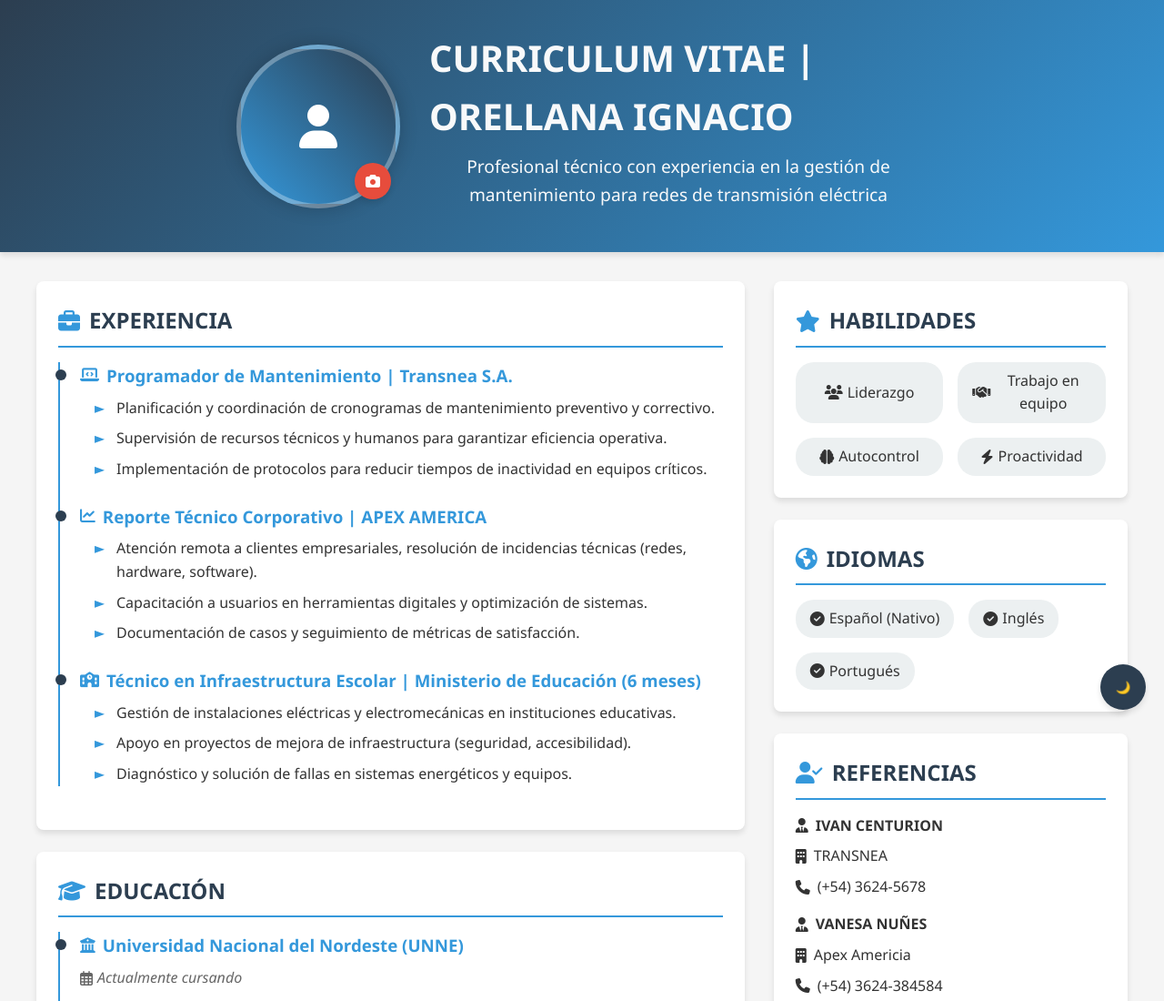
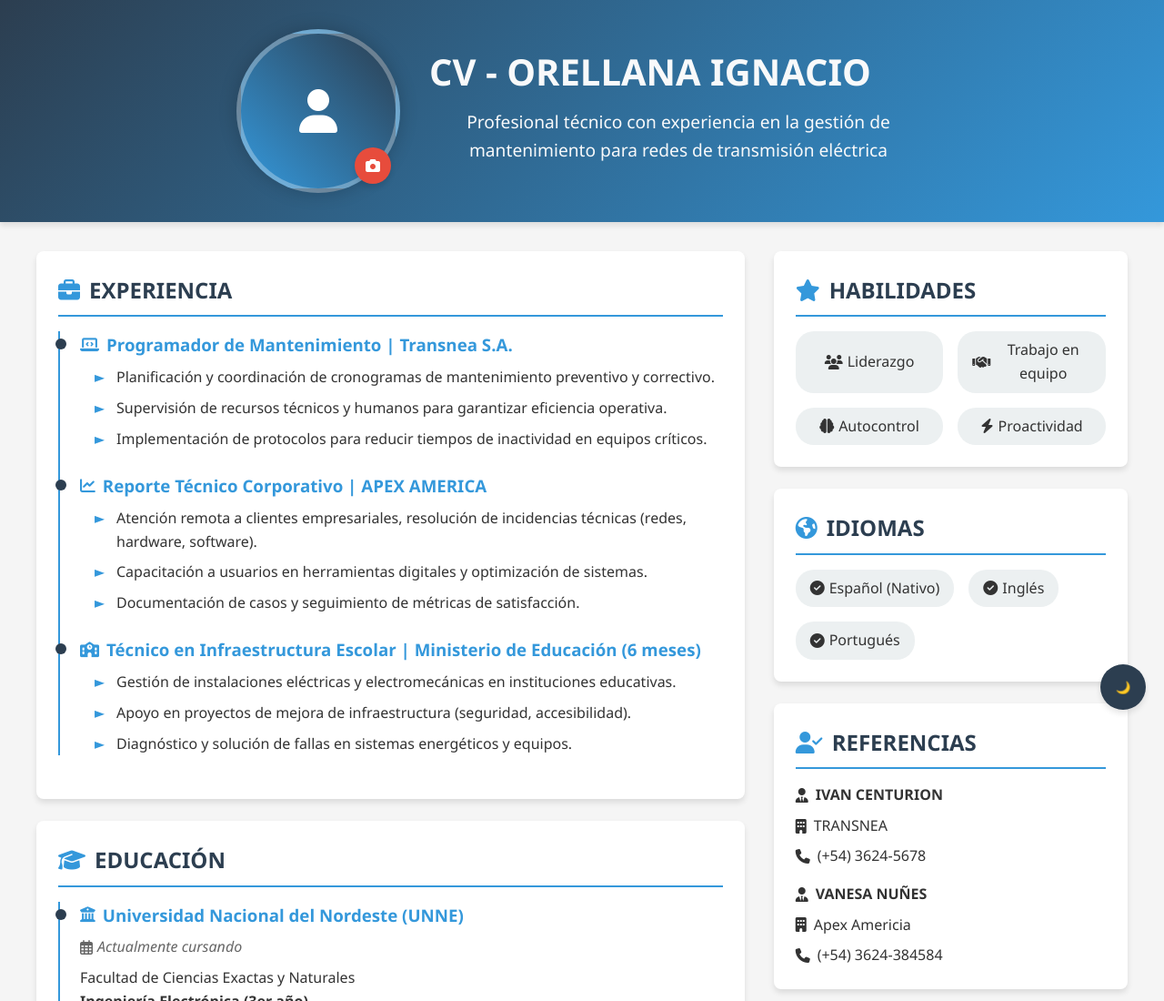
Before and after one commit to IgnaFull/CV, a plain HTML site: page index.html in a window 1280 px wide. Shown: the top 1100 px of the page at 91% size. Drawn offline with Linux system fonts and the light colour scheme.

Commit message:
Actualicé mi CV

```diff
--- a/index.html
+++ b/index.html
@@ -20,7 +20,7 @@
                 </div>
             </div>
             <div>
-                <h1>CURRICULUM VITAE | ORELLANA IGNACIO</h1>
+                <h1>CV - ORELLANA IGNACIO</h1>
                 <p class="tagline">Profesional técnico con experiencia en la gestión de mantenimiento para redes de transmisión eléctrica</p>
             </div>
         </div>
```
